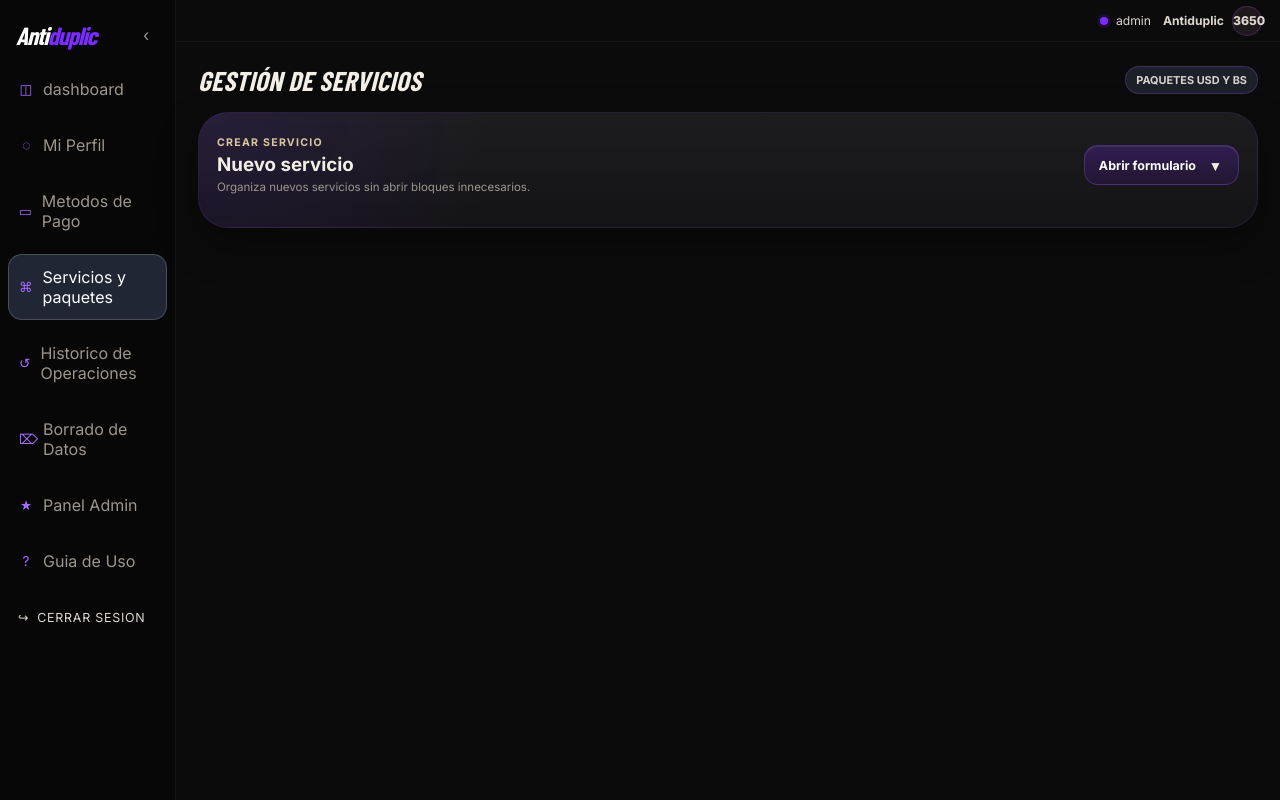
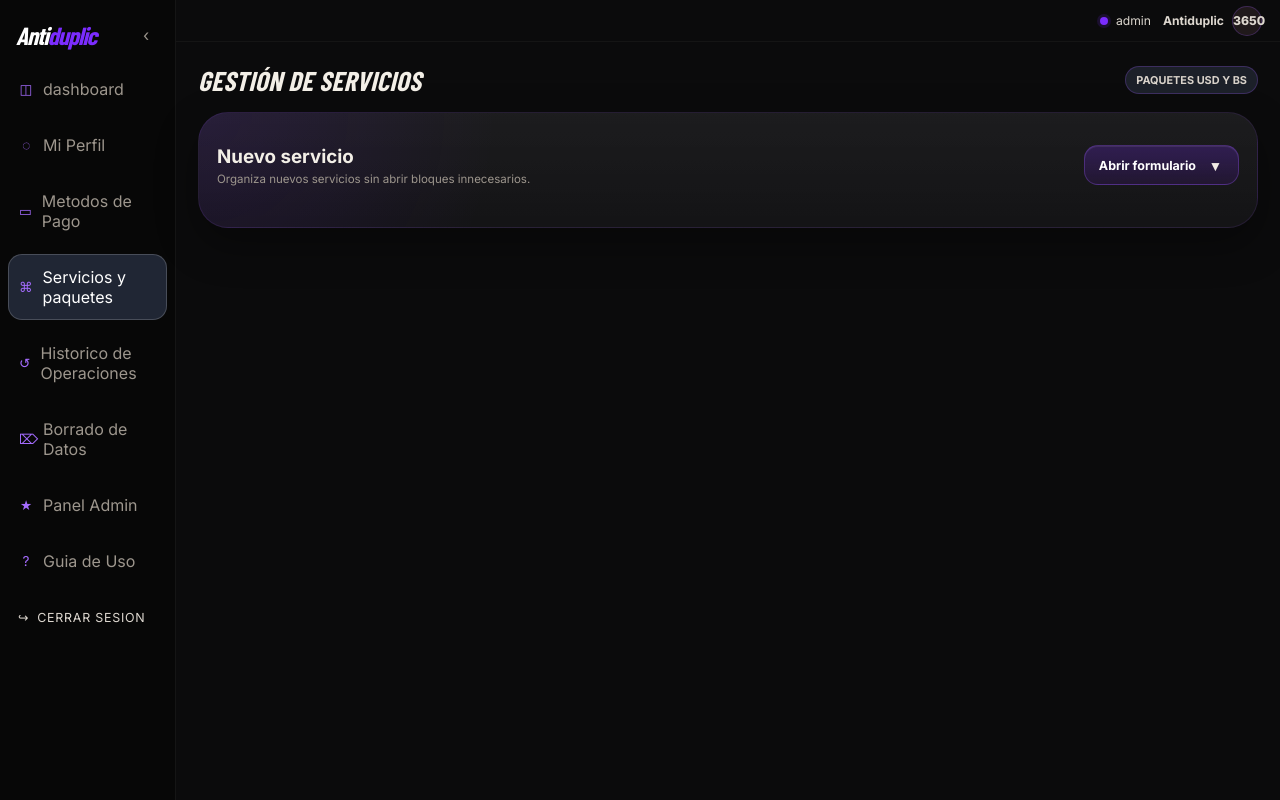
Before and after one commit to 2eliot/Antiduplic, a FastAPI app: page /services in a window 1280 px wide. Run offline with FastAPI, Linux system fonts and the light colour scheme; the visitor is signed in with stand-in values (Sample User, id 1); data comes from the database, SQL or seed files in the repository; data that the repository does not hold is empty; some web fonts are replaced.

Commit message:
Clean up redundant collapsible labels

```diff
--- a/static/style.css
+++ b/static/style.css
@@ -445,6 +445,9 @@
 .collapsible-panel > summary,
 .collapsible-subpanel > summary,
 .collapsible-subcard > summary { list-style: none; }
+.collapsible-panel > summary::marker,
+.collapsible-subpanel > summary::marker,
+.collapsible-subcard > summary::marker { content: ""; }
 .collapsible-panel > summary::-webkit-details-marker,
 .collapsible-subpanel > summary::-webkit-details-marker,
 .collapsible-subcard > summary::-webkit-details-marker { display: none; }
@@ -462,20 +465,6 @@
     flex-direction: column;
     gap: 4px;
     min-width: 0;
-}
-.catalog-summary__eyebrow,
-.catalog-card__label {
-    display: inline-flex;
-    align-items: center;
-    width: fit-content;
-    padding: 0;
-    border: 0;
-    background: transparent;
-    color: #d8c99f;
-    font-size: 0.66rem;
-    font-weight: 700;
-    letter-spacing: 0.12em;
-    text-transform: uppercase;
 }
 .catalog-summary__copy h3,
 .catalog-card__copy h3,
@@ -506,6 +495,7 @@
     align-items: center;
     gap: 10px;
     box-shadow: inset 0 1px 0 rgba(255,255,255,0.08);
+    cursor: pointer;
 }
 .collapsible-summary--panel,
 .collapsible-summary--card {
--- a/templates/admin.html
+++ b/templates/admin.html
@@ -15,7 +15,6 @@
         <details class="workspace-panel entity-card entity-card--stack collapsible-panel collapsible-panel--card admin-entity-card"{% if admin_feedback and admin_feedback.target_user_id == user.id %} open{% endif %}>
             <summary class="collapsible-summary collapsible-summary--card">
                 <div class="catalog-card__copy">
-                    <span class="catalog-card__label">Editar usuario</span>
                     <h3>{{ user.username }}</h3>
                     <p>{{ user.full_name }} · {{ user.email }}</p>
                 </div>
@@ -91,7 +90,6 @@
         {% for item in extension_requests %}
         <article class="workspace-panel entity-card entity-card--stack admin-entity-card admin-entity-card--request">
             <div class="catalog-card__copy">
-                <span class="catalog-card__label">Solicitud</span>
                 <h3>{{ item.user.username }}</h3>
                 <p>{{ item.requested_days }} dias · {{ item.message }} · {{ item.created_at.strftime('%d/%m/%Y %I:%M %p') }}</p>
             </div>
--- a/templates/payment_methods.html
+++ b/templates/payment_methods.html
@@ -9,12 +9,11 @@
 <details class="workspace-panel collapsible-panel collapsible-panel--hero form-stack"{% if page_error %} open{% endif %}>
     <summary class="collapsible-summary collapsible-summary--panel">
         <div class="catalog-summary__copy">
-            <span class="catalog-summary__eyebrow">Crear método</span>
             <h3>Nuevo método de pago</h3>
             <p class="helper-text">Agrega un método nuevo sin saturar la vista principal.</p>
         </div>
         <div class="catalog-summary__aside">
-            <span class="catalog-toggle">Abrir formulario <span class="collapsible-chevron" aria-hidden="true">▾</span></span>
+            <span class="catalog-toggle">Crear método de pago <span class="collapsible-chevron" aria-hidden="true">▾</span></span>
         </div>
     </summary>
     <div class="collapsible-content">
@@ -36,7 +35,6 @@
     <details class="workspace-panel entity-card entity-card--stack collapsible-panel collapsible-panel--card">
         <summary class="collapsible-summary collapsible-summary--card">
             <div class="catalog-card__copy">
-                <span class="catalog-card__label">Editar método</span>
                 <h3>{{ method.name }}</h3>
                 <p>{{ method.notes or 'Sin notas' }}</p>
             </div>
--- a/templates/services.html
+++ b/templates/services.html
@@ -9,7 +9,6 @@
 <details class="workspace-panel collapsible-panel collapsible-panel--hero form-stack"{% if page_error %} open{% endif %}>
     <summary class="collapsible-summary collapsible-summary--panel">
         <div class="catalog-summary__copy">
-            <span class="catalog-summary__eyebrow">Crear servicio</span>
             <h3>Nuevo servicio</h3>
             <p class="helper-text">Organiza nuevos servicios sin abrir bloques innecesarios.</p>
         </div>
@@ -36,7 +35,6 @@
     <details class="workspace-panel entity-card entity-card--stack collapsible-panel collapsible-panel--card">
         <summary class="collapsible-summary collapsible-summary--card">
             <div class="catalog-card__copy">
-                <span class="catalog-card__label">Editar servicio</span>
                 <h3>{{ loop.index }}. {{ service.name }}</h3>
                 <p>{{ service.notes or 'Sin descripcion' }}</p>
             </div>
@@ -68,7 +66,6 @@
             <details class="collapsible-subpanel">
                 <summary class="collapsible-summary collapsible-summary--subpanel">
                     <div class="catalog-card__copy">
-                        <span class="catalog-card__label">Gestionar</span>
                         <strong>PAQUETES</strong>
                     </div>
                     <div class="collapsible-summary__meta">
@@ -80,7 +77,6 @@
                     <details class="collapsible-subcard">
                         <summary class="collapsible-summary collapsible-summary--subcard">
                             <div class="catalog-card__copy">
-                                <span class="catalog-card__label">Editar paquete</span>
                                 <strong>{{ package.name }}</strong>
                                 <p class="helper-text">{{ 'Precio en Bs ' ~ ('%.2f'|format(package.bs_price)) if package.bs_price is not none else 'Precio en USD ' ~ ('%.2f'|format(package.usd_price)) }}</p>
                             </div>
@@ -113,7 +109,6 @@
                     <details class="collapsible-subcard collapsible-subcard--new">
                         <summary class="collapsible-summary collapsible-summary--subcard">
                             <div class="catalog-card__copy">
-                                <span class="catalog-card__label">Crear paquete</span>
                                 <strong>AGREGAR PAQUETE</strong>
                                 <p class="helper-text">Crea un nuevo paquete sin expandir todo el servicio.</p>
                             </div>
```
